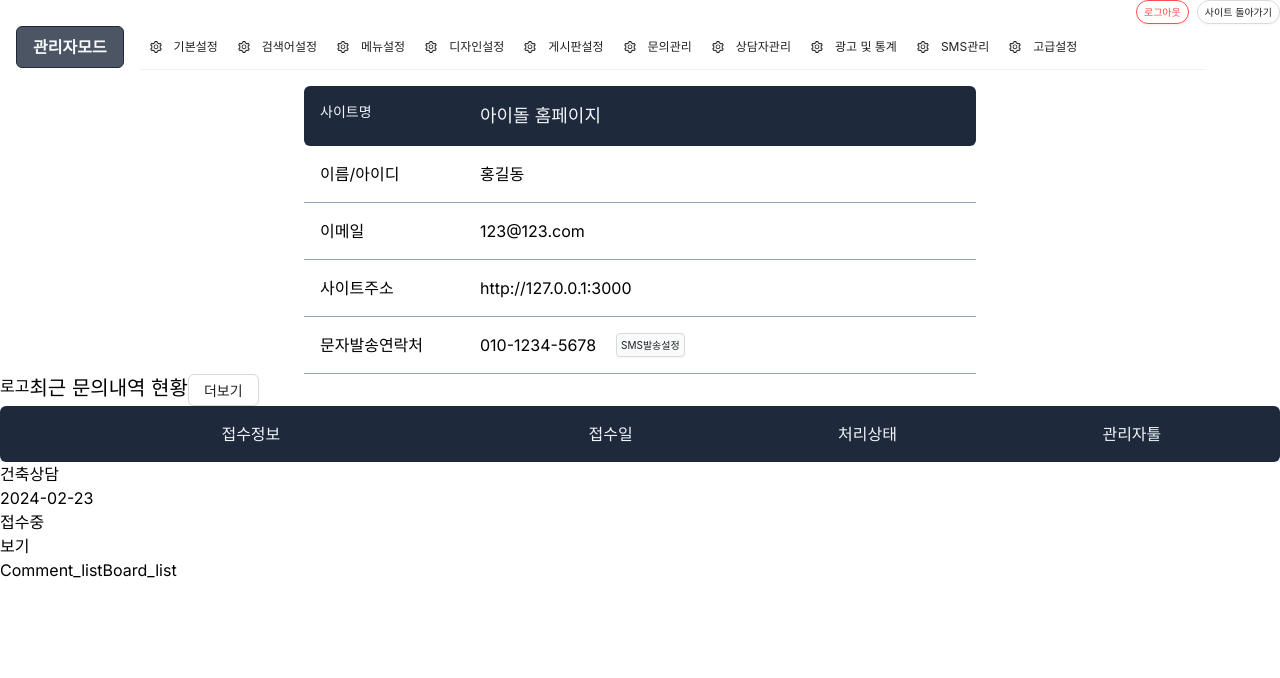
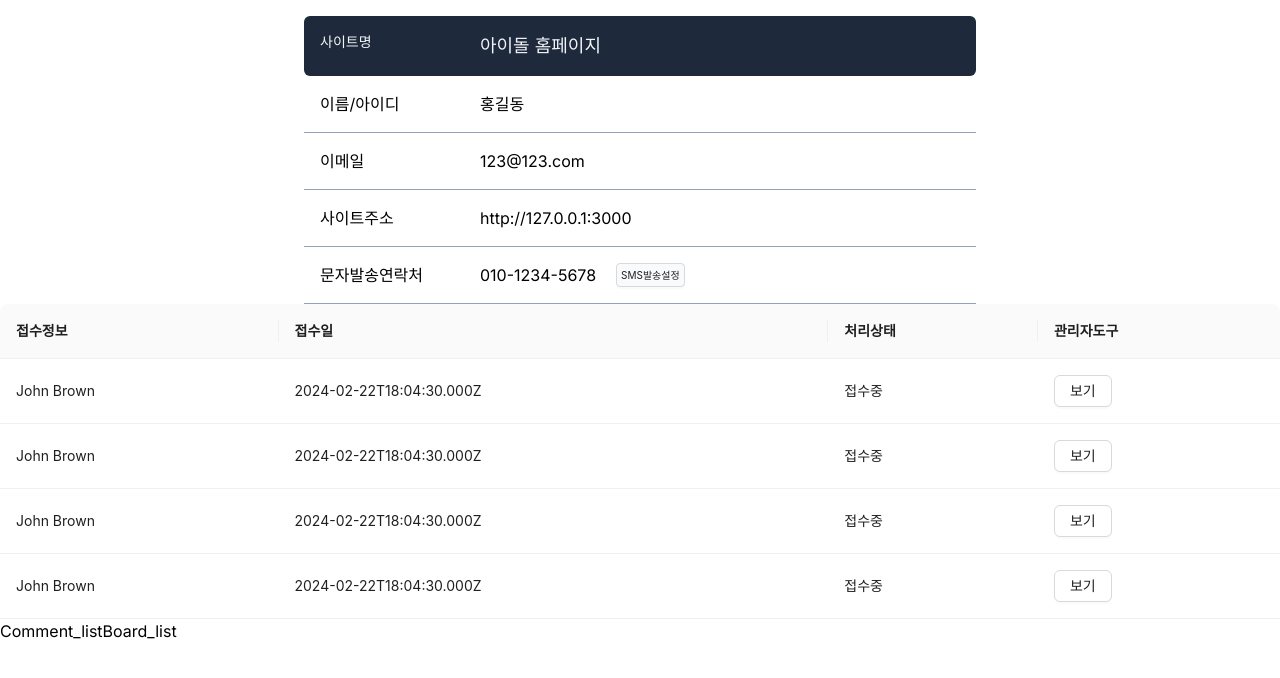
Before and after one commit to rladudgh321/work, a Next.js app in the folder front/: page / in a window 1280 px wide. Shown: the top 678 px of the page. Built offline with nearby package versions, Linux system fonts and the light colour scheme.

Commit message:
최근문서내역

```diff
--- a/front/src/app/components/FAQ_list.tsx
+++ b/front/src/app/components/FAQ_list.tsx
@@ -1,9 +1,79 @@
-import { Button } from 'antd';
+import type { TableProps } from 'antd';
+import { Button, Table } from 'antd';
+
+interface DataType {
+  key: string;
+  info: string;
+  date: string;
+  status: any;
+  tool: any;
+}
+
+const columns: TableProps<DataType>['columns'] = [
+  {
+    title: '접수정보',
+    dataIndex: 'info',
+    key: 'info',
+  },
+  {
+    title: '접수일',
+    dataIndex: 'date',
+    key: 'date',
+  },
+  {
+    title: '처리상태',
+    dataIndex: 'status',
+    key: 'status',
+  },
+  {
+    title: '관리자도구',
+    dataIndex: 'tool',
+    key: 'tool',
+  },
+];
+
+const data: DataType[] = [
+  {
+    key: '1',
+    info: 'John Brown',
+    date: new Date().toISOString(),
+    status: '접수중',
+    tool: <Button>보기</Button>
+  },
+  {
+    key: '2',
+    info: 'John Brown',
+    date: new Date().toISOString(),
+    status: '접수중',
+    tool: <Button>보기</Button>
+  },
+  {
+    key: '3',
+    info: 'John Brown',
+    date: new Date().toISOString(),
+    status: '접수중',
+    tool: <Button>보기</Button>
+  },
+  {
+    key: '4',
+    info: 'John Brown',
+    date: new Date().toISOString(),
+    status: '접수중',
+    tool: <Button>보기</Button>
+  },
+];
 
 export default function FAQ_list() {
   return (
     <div>
-      <div className="flex">
+      <Table columns={columns} dataSource={data} pagination={false} />
+    </div>
+  );
+}
+
+/**
+ *
+ * <div className="flex">
         <div>로고</div>
         <div className="text-xl">최근 문의내역 현황</div>
         <Button className="float-right">더보기</Button>
@@ -14,12 +84,12 @@ export default function FAQ_list() {
         <div className="grow-[1]">처리상태</div>
         <div className="grow-[1]">관리자툴</div>
       </div>
-      <div>
-        <div>건축상담</div>
-        <div>2024-02-23</div>
-        <div>접수중</div>
-        <div>보기</div>
+      <div className="p-4 flex">
+        <div className="grow-[2] border-slate-400 border-[1px]">건축상담</div>
+        <div className="grow-[1] border-slate-400 border-[1px]">2024-02-23</div>
+        <div className="grow-[1] border-slate-400 border-[1px]">접수중</div>
+        <div className="grow-[1] border-slate-400 border-[1px]">보기</div>
       </div>
     </div>
-  );
-}
+ *
+ */
--- a/front/src/app/layout.tsx
+++ b/front/src/app/layout.tsx
@@ -1,7 +1,6 @@
 import type { Metadata } from "next";
 import { Inter } from "next/font/google";
 import "./globals.css";
-import { NextLayout } from './providers';
 
 const inter = Inter({ subsets: ["latin"] });
 
@@ -18,7 +17,7 @@ export default function RootLayout({
   return (
     <html lang="en">
       <body className={inter.className}>
-        <NextLayout>{children}</NextLayout>
+        {children}
       </body>
     </html>
   );
```
Also changed, not shown: 1 other file (tests, documents, lock files or other folders).
